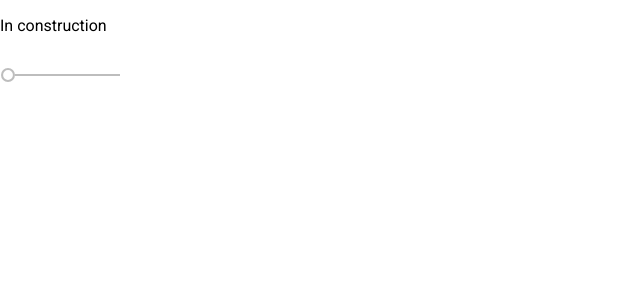
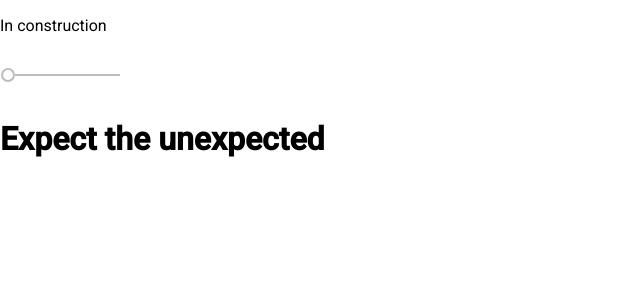
Before and after one commit to amex4152/amex4152.github.io, an Angular app: page / in a window 1280 px wide. Shown: the top 300 px of the page, without its empty margins (0-640 px from the left). Built offline with nearby package versions, Linux system fonts and the light colour scheme.

Commit message:
Added script to deploy

```diff
--- a/package.json
+++ b/package.json
@@ -7,7 +7,9 @@
     "build": "ng build",
     "test": "ng test",
     "lint": "ng lint",
-    "e2e": "ng e2e"
+    "e2e": "ng e2e",
+    "build_gh": "ng build --prod --base-href 'amex4152.github.io'",
+    "to_master":"ngh --branch=master"
   },
   "private": true,
   "dependencies": {
--- a/src/app/app.component.html
+++ b/src/app/app.component.html
@@ -1,3 +1,4 @@
 <p>In construction</p>
 <mat-slider min="1" max="100" step="1" value="1"></mat-slider>
+<h1>Expect the unexpected</h1>
 <router-outlet></router-outlet>
```
